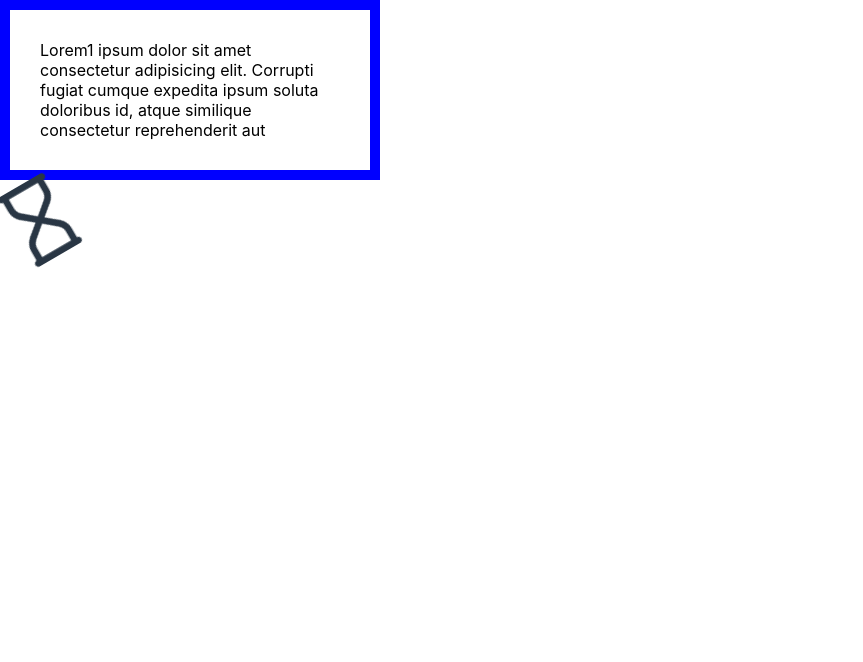
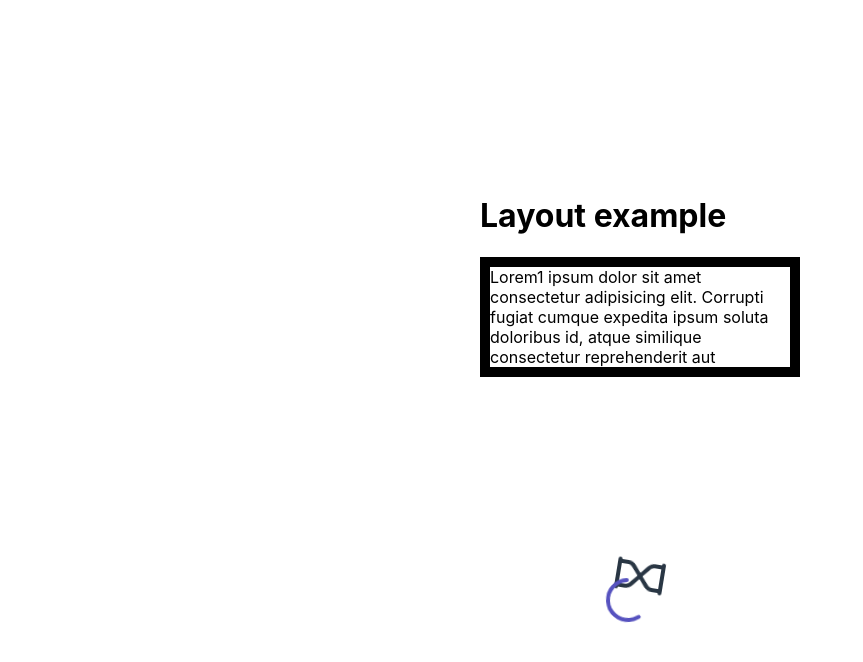
Before and after one commit to rojahno/Rojos, a React (Create React App) app in the folder rojo/: page / in a window 1280 px wide. Shown: the top 662 px of the page, without its empty margins (0-863 px from the left). Built offline with nearby package versions, Linux system fonts and the light colour scheme.

Commit message:
Added circular loader

```diff
--- a/rojo/src/App.tsx
+++ b/rojo/src/App.tsx
@@ -1,10 +1,22 @@
+import styled from 'styled-components';
 import { LayoutExample } from './components/layout/LayoutExample';
+import { LoadersExample } from './components/Loaders.tsx/LoadersExample';
+
+const Box = styled.div`
+  display: flex;
+  flex-direction: column;
+  justify-content: space-evenly;
+  align-items: center;
+  height: 100vh;
+`;
 
 function App() {
   return (
     <div className="App">
+      <Box>
        <LayoutExample/>
-
+       <LoadersExample/>
+       </Box>
     </div>
   );
 }
--- /dev/null
+++ b/rojo/src/components/Loaders.tsx/CircularLoader.tsx
@@ -0,0 +1,27 @@
+import styled from "styled-components";
+import { Rotate, Dash } from "../animations";
+
+interface SpinnerProps {
+  color?: string;
+}
+
+const StyledSpinner = styled.svg<SpinnerProps>`
+  animation: ${Rotate} 2s linear infinite;
+  margin: -25px 0 0 -25px;
+  width: 50px;
+  height: 50px;
+
+  & .path {
+    stroke: ${(props) => (props.color ? props.color : "#5652BF")};
+    stroke-linecap: round;
+    animation: ${Dash} 1.5s ease-in-out infinite;
+  }
+`;
+
+const CircularLoader = () => (
+  <StyledSpinner viewBox="0 0 50 50">
+    <circle className="path" cx="25" cy="25" r="20" fill="none" strokeWidth="4" />
+  </StyledSpinner>
+);
+
+export default CircularLoader;
--- a/rojo/src/components/Loaders.tsx/Hourglass.tsx
+++ b/rojo/src/components/Loaders.tsx/Hourglass.tsx
@@ -1,36 +1,24 @@
-import React from "react";
-import styled, { keyframes } from "styled-components";
+import styled from "styled-components";
 import Icon from "./../../images/hourglass.svg";
-
-const turnAnimation = keyframes`
-from {
-    transform: rotate(0deg);
-}
-to{
-    transform: rotate(180deg);
-}
-`;
+import { TurnAnimation } from "../animations";
 
 interface HourglassProps {
   size?: string;
+  animationDuration?: number;
 }
 /**
  * @todo test the size of the component and implement color change.
  */
 const HourglassImage = styled.img<HourglassProps>`
-  width: ${(props) => (props.size ? props.size : "5em")};
-  height: ${(props) => (props.size ? props.size : "5em")};
-  animation-name: ${turnAnimation};
-  animation-duration: 1500ms;
+  width: ${(props) => (props.size ? props.size : "3em")};
+  height: ${(props) => (props.size ? props.size : "3em")};
+  animation-name: ${TurnAnimation};
+  animation-duration: ${(props) => (props.animationDuration ? props.animationDuration + "ms" : "1250ms")};
   animation-delay: 0ms;
   animation-iteration-count: infinite;
   animation-timing-function: ease-out;
 `;
 
 export function Hourglass() {
-  return (
-    <div>
-      <HourglassImage src={Icon} />
-    </div>
-  );
+  return <HourglassImage src={Icon} />;
 }
--- /dev/null
+++ b/rojo/src/components/Loaders.tsx/LoadersExample.tsx
@@ -0,0 +1,30 @@
+import React from "react";
+
+import styled from "styled-components";
+import CircularLoader from "../Loaders.tsx/CircularLoader";
+import { Hourglass } from "../Loaders.tsx/Hourglass";
+
+/**
+ * @summary An example of how to apply the different layout in this library.
+ * @description A layout example
+ * @returns
+ */
+
+const Box = styled.div`
+  display: flex;
+  flex-direction: column;
+  justify-content: space-between;
+  align-items: center;
+
+`;
+
+export function LoadersExample() {
+  return (
+    <div>
+      <Box>
+        <Hourglass />
+        <CircularLoader />
+      </Box>
+    </div>
+  );
+}
--- /dev/null
+++ b/rojo/src/components/animations.tsx
@@ -0,0 +1,40 @@
+import { keyframes } from "styled-components";
+
+export const TurnAnimation = keyframes`
+from {
+    transform: rotate(0deg);
+}
+to{
+    transform: rotate(180deg);
+}
+`;
+
+export const moveInLeft = keyframes`
+${"70%"} {
+    opacity: 0;
+    transform: translateX(-10rem);
+}
+
+${"100%"} {
+    opacity: 1;
+    transform: translate(0);
+}
+`;
+export const Rotate = keyframes`
+${"100%"} {
+    transform: rotate(360deg);
+  }`;
+
+export const Dash = keyframes`
+${"0%"} {
+    stroke-dasharray: 1, 150;
+    stroke-dashoffset: 0;
+  }
+  ${"50%"} {
+    stroke-dasharray: 90, 150;
+    stroke-dashoffset: -35;
+  }
+  ${"100%"} {
+    stroke-dasharray: 90, 150;
+    stroke-dashoffset: -124;
+  }`;
--- a/rojo/src/components/layout/LayoutExample.tsx
+++ b/rojo/src/components/layout/LayoutExample.tsx
@@ -1,5 +1,4 @@
 import styled from "styled-components";
-import { Hourglass } from "../Loaders.tsx/Hourglass";
 import { OverflowContainer } from "./OverflowContainer";
 
 /**
@@ -12,26 +11,23 @@ const Box = styled.div`
   box-sizing: content-box;
   width: 300px;
   height: 100px;
-  padding: 30px;
-  border: 10px solid blue;
+  border: 10px solid black;
 `;
 
 export function LayoutExample() {
   return (
     <div>
+      <h1>Layout example</h1>
       <Box>
         <OverflowContainer>
           Lorem1 ipsum dolor sit amet consectetur adipisicing elit. Corrupti fugiat cumque expedita ipsum soluta doloribus id, atque similique consectetur reprehenderit aut obcaecati animi nobis ipsam
           laudantium vel? Lorem2 ipsum dolor sit amet consectetur adipisicing elit. Magnam, en Lorem3 ipsum dolor sit amet consectetur adipisicing elit. Corrupti fugiat cumque expedita ipsum soluta
-        doloribus id, atque similique consectetur reprehenderit aut obcaecati animi nobis ipsam laudantium vel? Lorem4 ipsum dolor sit amet consectetur adipisicing elit. Magnam, en Lorem5 ipsum dolor
-        sit amet consectetur adipisicing elit. Corrupti fugiat cumque expedita ipsum soluta doloribus id, atque similique consectetur reprehenderit aut obcaecati animi nobis ipsam laudantium vel?
-        Lorem6 ipsum dolor sit amet consectetur adipisicing elit. Magnam, en
+          doloribus id, atque similique consectetur reprehenderit aut obcaecati animi nobis ipsam laudantium vel? Lorem4 ipsum dolor sit amet consectetur adipisicing elit. Magnam, en Lorem5 ipsum
+          dolor sit amet consectetur adipisicing elit. Corrupti fugiat cumque expedita ipsum soluta doloribus id, atque similique consectetur reprehenderit aut obcaecati animi nobis ipsam laudantium
+          vel? Lorem6 ipsum dolor sit amet consectetur adipisicing elit. Magnam, en
           <button>hello</button>
         </OverflowContainer>
       </Box>
-
-    <Hourglass/>
-
     </div>
   );
 }
```
Also changed, not shown: rojo/src/components/Loaders.tsx/GradientCircularLoader.tsx (added, +27 -0 lines), 1 other file (tests, documents, lock files or other folders). Lines whose indentation alone changed are shown as unchanged.
